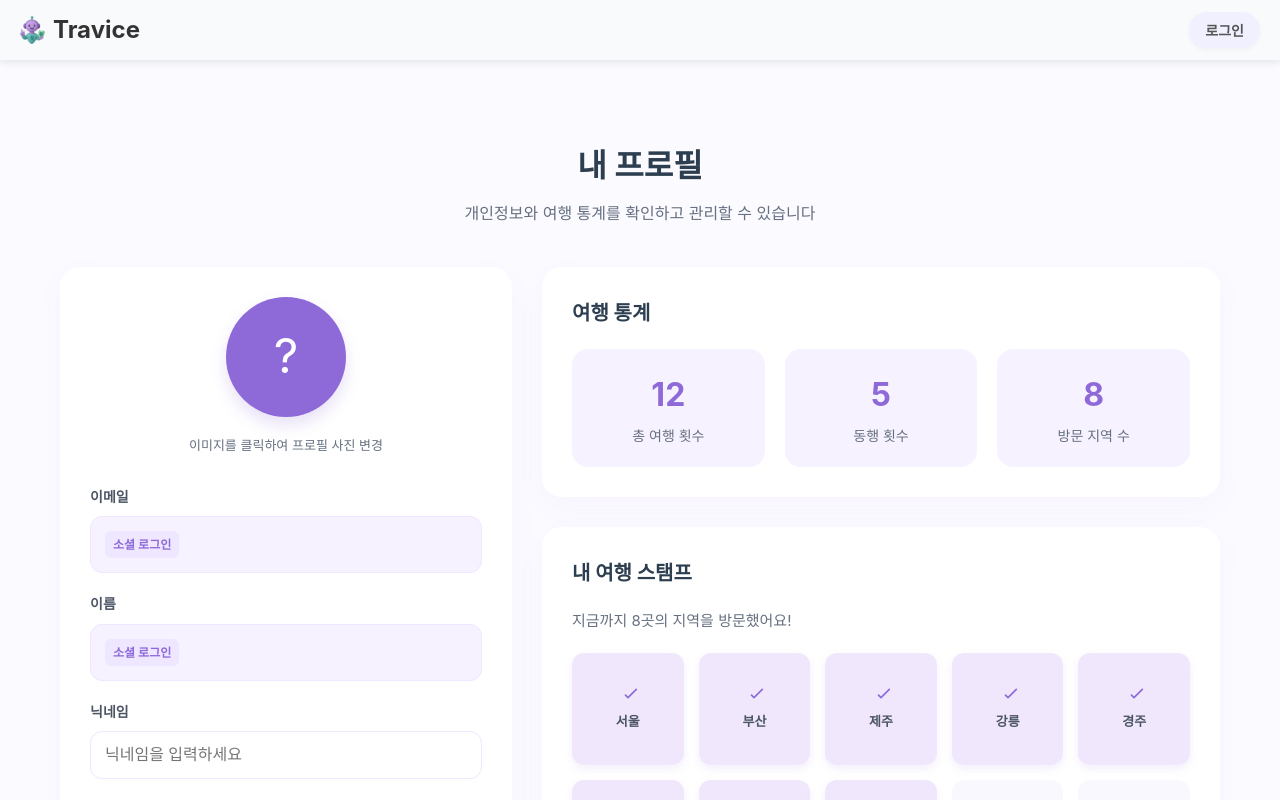
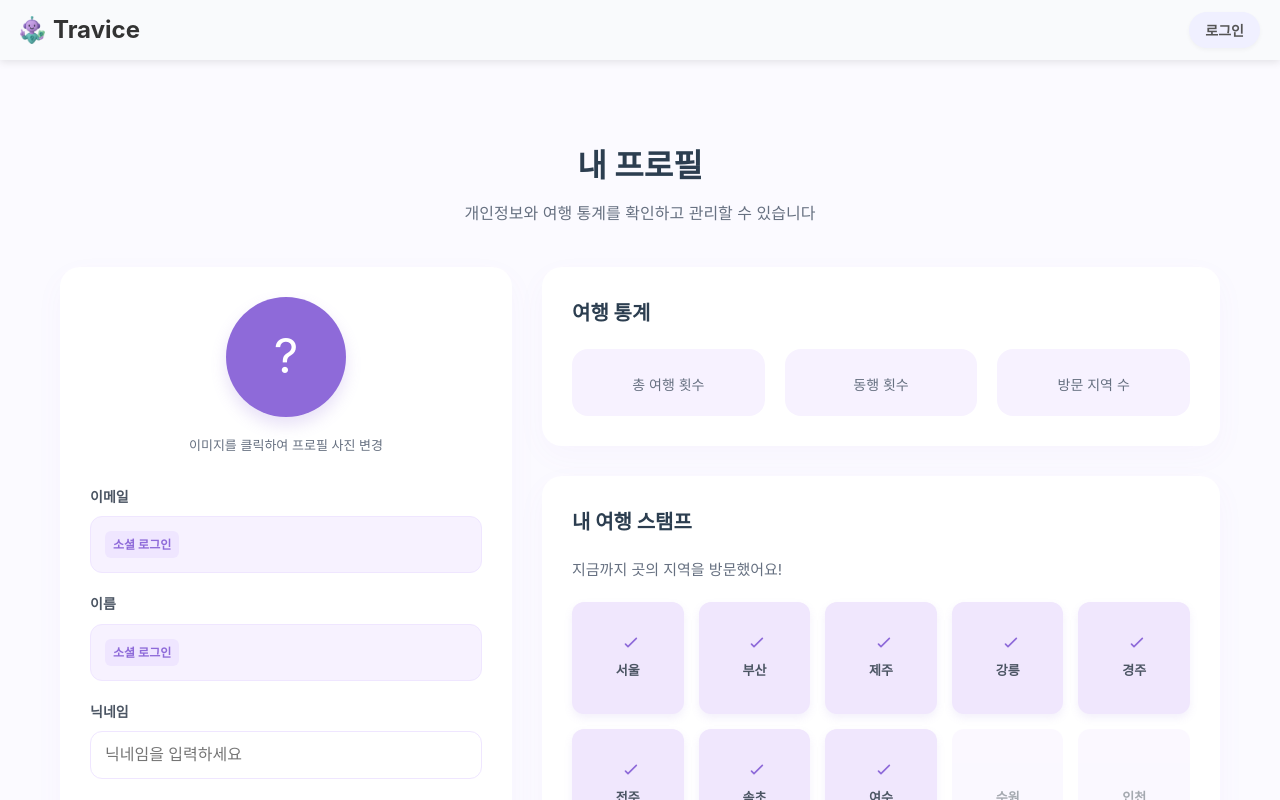
Before and after one commit to travice-project-2025/travice-frontend, a Vue app: page /profile in a window 1280 px wide. Shown: the top 800 px of the page. Built offline with nearby package versions, Linux system fonts and the light colour scheme; no server answers; a web font is replaced by a local one; what v-calendar would draw is missing.

Commit message:
fix: count DB에서 가져오도록 수정

```diff
--- a/src/pages/ProfilePage.vue
+++ b/src/pages/ProfilePage.vue
@@ -126,15 +126,15 @@
             <h3 class="stats-title">여행 통계</h3>
             <div class="stats-grid">
               <div class="stats-item">
-                <div class="stats-number">{{ userStats.tripCount }}</div>
+                <div class="stats-number">{{ userInfo.tripCount }}</div>
                 <div class="stats-label">총 여행 횟수</div>
               </div>
               <div class="stats-item">
-                <div class="stats-number">{{ userStats.companionCount }}</div>
+                <div class="stats-number">{{ userInfo.companionCount }}</div>
                 <div class="stats-label">동행 횟수</div>
               </div>
               <div class="stats-item">
-                <div class="stats-number">{{ userStats.regionCount }}</div>
+                <div class="stats-number">{{ userInfo.regionCount }}</div>
                 <div class="stats-label">방문 지역 수</div>
               </div>
             </div>
@@ -206,10 +206,8 @@
 import { ref, computed, onMounted } from 'vue';
 import { useRouter } from 'vue-router';
 import AppHeader from '@/components/common/AppHeader.vue';
-import { useAuth } from '@/composables/userAuth';
 
 const router = useRouter();
-const { userName } = useAuth();
 const isLoading = ref(false);
 const previewImage = ref(null);
 const fileInput = ref(null);
@@ -217,12 +215,15 @@ const ageError = ref('');
 
 // 사용자 정보
 const userInfo = ref({
-  email: '',  // 실제로는 API에서 가져올 데이터
-  name: '',              // 이름은 userAuth에서 가져옴
+  email: '',
+  name: '',
   nickname: '',                // 닉네임은 사용자가 수정 가능
   gender: '',                  // 성별은 사용자가 선택 가능
   age: null,                   // 나이는 사용자가 입력 가능
   profileImage: null,          // 프로필 이미지
+  tripCount: '',               // 총 여행 횟수
+  companionCount: '',           // 동행 횟수
+  regionCount: '',              // 방문 지역 수
 });
 
 // 아바타 텍스트 - 이름의 첫 글자
@@ -232,9 +233,6 @@ const avatarText = computed(() => {
 
 // 사용자 여행 통계 (실제로는 API에서 가져옴)
 const userStats = ref({
-  tripCount: 12,               // 총 여행 횟수
-  companionCount: 5,           // 동행 횟수
-  regionCount: 8,              // 방문 지역 수
 
   // 방문한 지역들 - 스탬프 표시용
   visitedRegions: [
@@ -396,6 +394,9 @@ const fetchUserProfile = async () => {
         gender: data.gender === 'M' ? 'male' : 'female',
         age: data.age,
         profileImageUrl: data.profileImageUrl,
+        tripCount: data.tripCount,
+        companionCount: data.companionCount,
+        regionCount: data.regionCount,
     };
 
     if(data.profileImageUrl){
```
